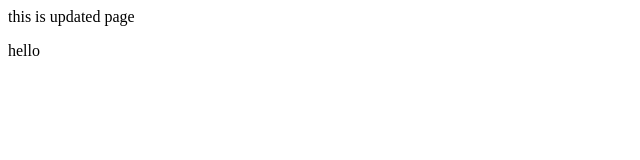
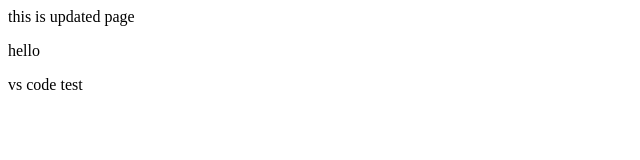
Before and after one commit to shweta08-gif/git-demo, a plain HTML site: page secondpage.html in a window 1280 px wide. Shown: the full height of the page, 0-640 px from the left. Drawn offline with Linux system fonts and the light colour scheme.

Commit message:
this is a demo commit

```diff
--- a/secondpage.html
+++ b/secondpage.html
@@ -8,5 +8,6 @@
 <body>
     this is updated page
     <p>hello</p>
+    <p>vs code test</p>
 </body>
 </html>
```
